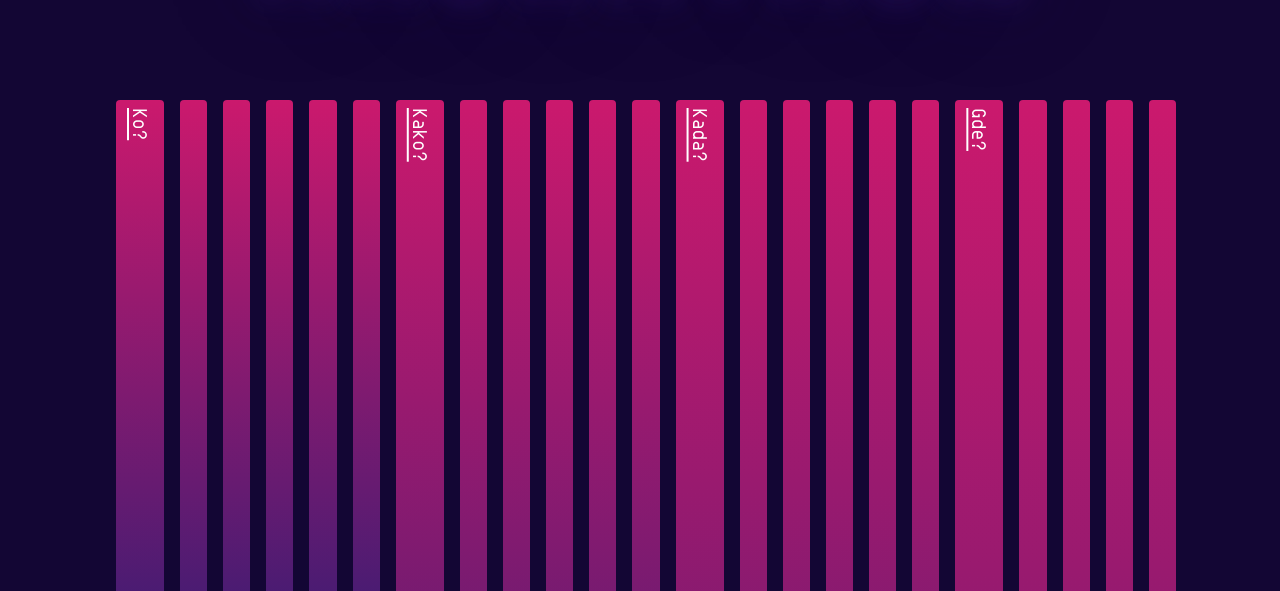
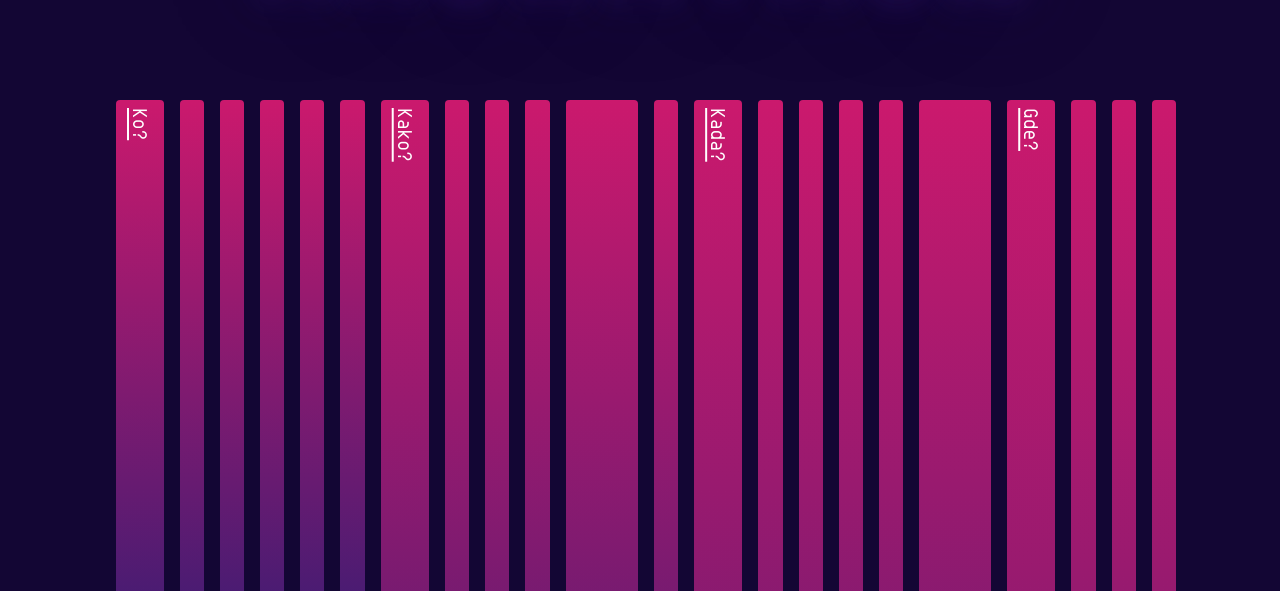
Before and after one commit to Janje12/barKOD, a website: page index.html in a window 1280 px wide. Shown: the part 209-800 px from the top of the page. Drawn offline with nearby package versions, Linux system fonts and the light colour scheme.

Commit message:
new version

```diff
--- a/index.html
+++ b/index.html
@@ -26,6 +26,25 @@
             writing-mode: vertical-rl;
             text-orientation: mixed;
             width: 3rem;
+            height: 110rem;
+        }
+
+        .col-thin {
+            border-radius: 4px;
+            background: rgb(53,28,115);
+            background: linear-gradient(0deg, rgba(53,28,115,1) 20%, rgba(203,25,109,1) 100%);
+            writing-mode: vertical-rl;
+            text-orientation: mixed;
+            width: 1.5rem;
+            height: 110rem;
+        }
+        .col-wide {
+            border-radius: 4px;
+            background: rgb(53,28,115);
+            background: linear-gradient(0deg, rgba(53,28,115,1) 20%, rgba(203,25,109,1) 100%);
+            writing-mode: vertical-rl;
+            text-orientation: mixed;
+            width: 4.5rem;
             height: 110rem;
         }
 
@@ -118,9 +137,9 @@
         <div class="col mx-2 test1 text-light" style="z-index: 1;height: 45rem">
             <a href="#onama"><h5 class="mx-0 my-2">Ko?</h5></a>
         </div>
-        <div class="col mx-2" style="height: 45rem"></div>
-        <div class="col mx-2" style="height: 45rem"></div>
-        <div class="col mx-2" style="height: 45rem"></div>
+        <div class="col-thin mx-2" style="height: 45rem"></div>
+        <div class="col-thin mx-2" style="height: 45rem"></div>
+        <div class="col-thin mx-2" style="height: 45rem"></div>
         <div class="col mx-2" style="height: 45rem"></div>
         <div class="col mx-2" style="height: 45rem"></div>
         <div class="col mx-2 test1" style="z-index: 1;height: 70rem">
@@ -129,7 +148,7 @@
         <div class="col mx-2" style="height: 70rem"></div>
         <div class="col mx-2" style="height: 70rem"></div>
         <div class="col mx-2" style="height: 70rem"></div>
-        <div class="col mx-2" style="height: 70rem"></div>
+        <div class="col-wide mx-2" style="height: 70rem"></div>
         <div class="col mx-2" style="height: 70rem"></div>
         <div class="col mx-2 test1" style="z-index: 1;height: 90rem">
             <a href="#faq"><h5 class="mx-0 my-2">Kada?</h5></a>
@@ -137,13 +156,13 @@
         <div class="col mx-2" style="height: 90rem"></div>
         <div class="col mx-2" style="height: 90rem"></div>
         <div class="col mx-2" style="height: 90rem"></div>
-        <div class="col mx-2" style="height: 90rem"></div>
-        <div class="col mx-2" style="height: 90rem"></div>
+        <div class="col-thin mx-2" style="height: 90rem"></div>
+        <div class="col-wide mx-2" style="height: 90rem"></div>
         <div class="col mx-2 test1" style="z-index: 1;"><h5 class="mx-0 my-2"><a href="#kontakt">Gde?</a></h5></div>
         <div class="col mx-2"></div>
         <div class="col mx-2"></div>
-        <div class="col mx-2"></div>
-        <div class="col mx-2"></div>
+        <div class="col-thin mx-2"></div>
+        <div class="col-thin mx-2"></div>
     </div>
     <div class="row position-relative">
         <div class="card bg-dark" style="max-width: 25%;z-index: 2; transform: translate(4.5rem,35rem)">
```
